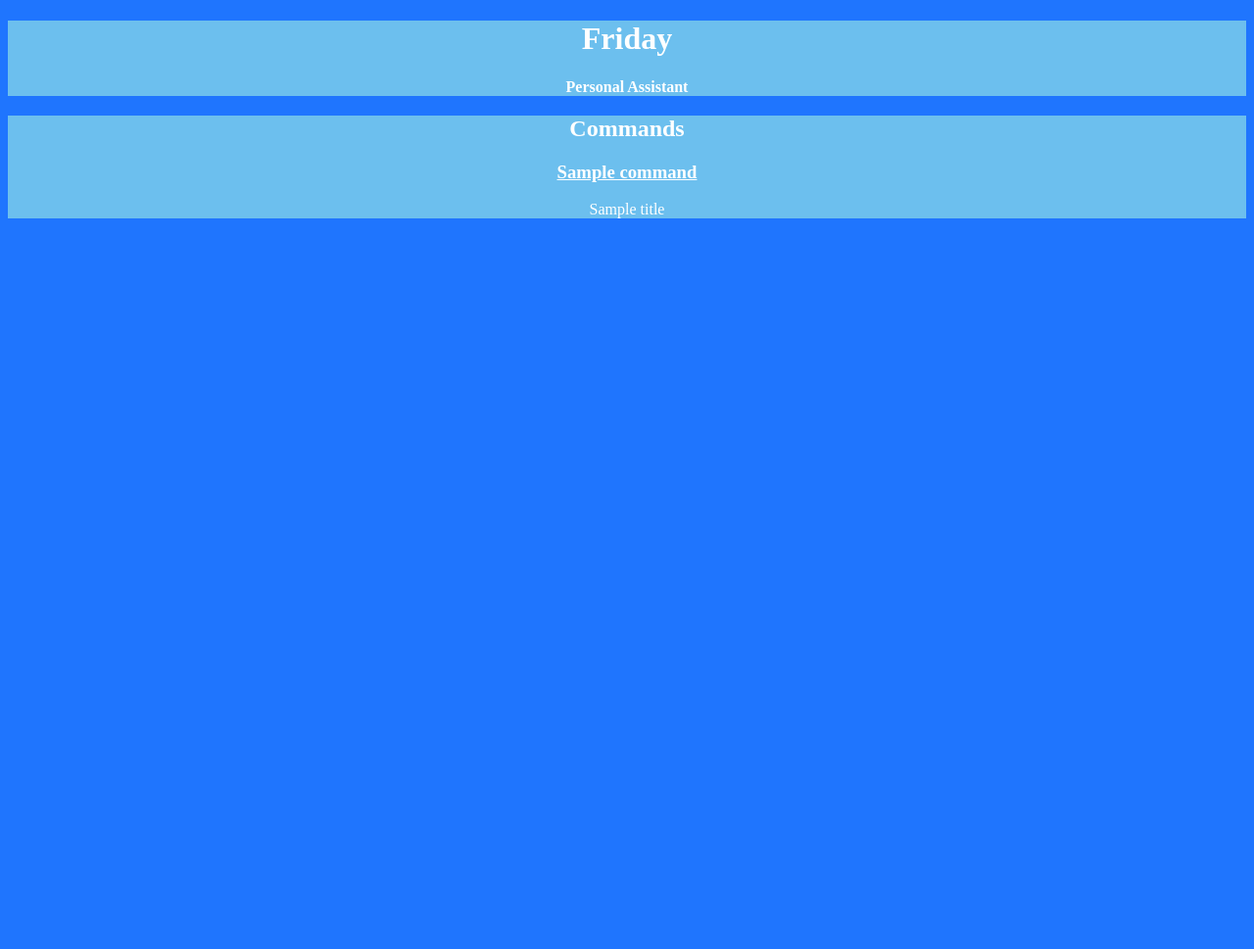
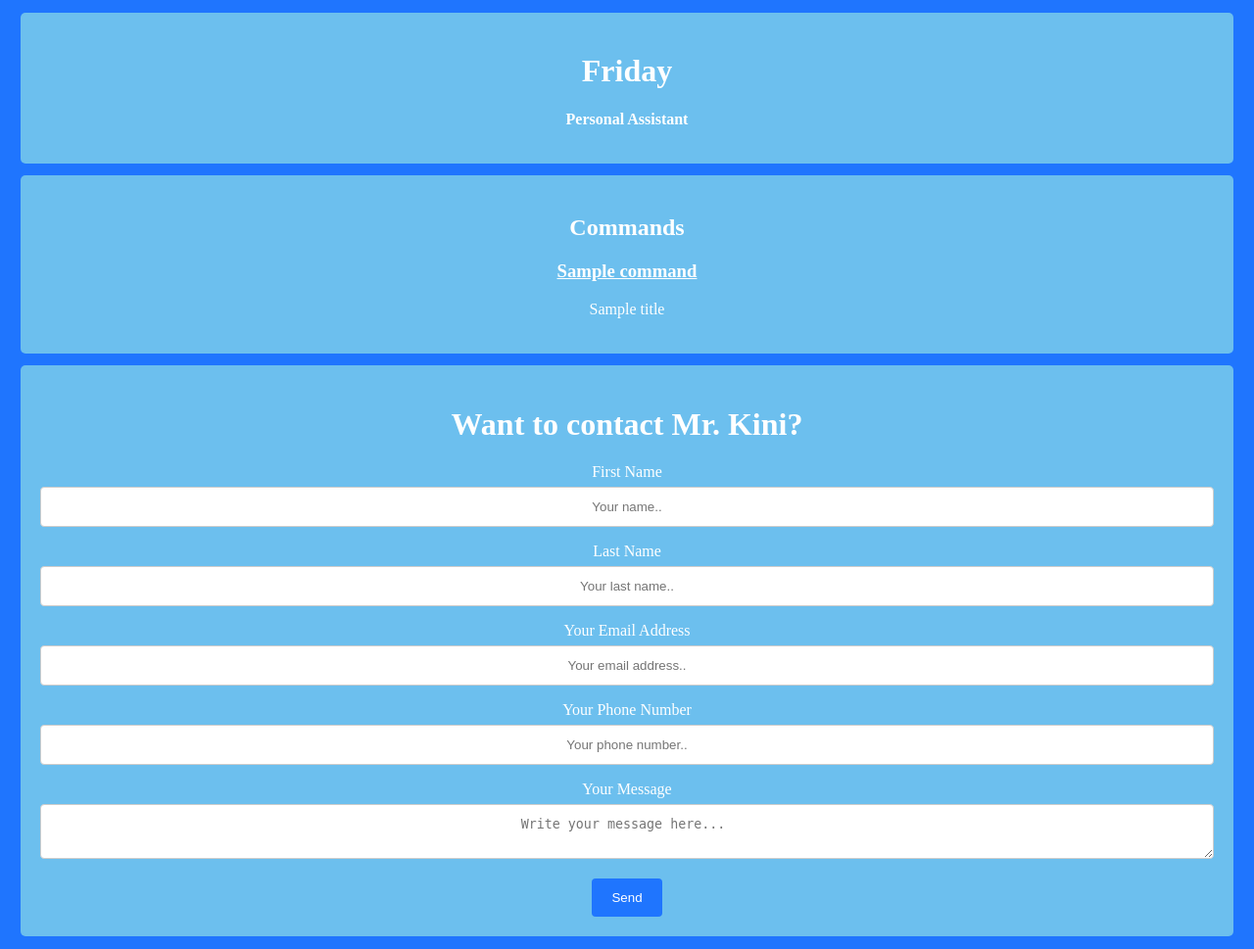
Before and after one commit to akini123456/Friday----Personal-Assistant, a Flask app: template templates/index.html in a window 1280 px wide. Shown: the whole page at 98% size. Before the commit the page ends 223 px from the top, so only its background shows below. Run offline with Flask 2, Linux system fonts and the light colour scheme; the template is opened without the code that fills it: most values are stand-ins (such as "Sample title", 1, 10 or a date in 2020).

Commit message:
🛍💇 Updated with Glitch

```diff
--- a/server.py
+++ b/server.py
@@ -1,5 +1,6 @@
 from flask import Flask
 from flask import render_template
+from flask import request
 app = Flask(__name__)
 from twilio.rest import Client
 import json
@@ -46,8 +47,10 @@ def friday():
                           elif len(command) is not e and command[e] == parsedInput[e]:
                               print("Parsing...")
                           else:
-                            request = 'help'
                             break
+          if parsedInput != "" and request == "":
+            request = 'help'
+
   # Processes requests
   if request == 'stock':
       functions.sendMessage(client, functions.readStockPrice(parsedInput[prefix]))
@@ -97,6 +100,9 @@ def fridayEmail():
   nl = '\n'
   section = "---------------------------"
 
+  # Opens JSON
+  data = json.load(open('commands.json'))
+
   emailCompiled = functions.readEmail()
   if emailCompiled != "You have mail!" + nl + section + nl:
     functions.sendMessage(client, emailCompiled)
@@ -104,5 +110,22 @@ def fridayEmail():
 
   return render_template("index.html", commands = data)
 
+@app.route("/contact", methods=['GET', 'POST'])
+def reportContact():
+  nl = '\n'
+  section = "---------------------------"
+
+  # Opens JSON
+  data = json.load(open('commands.json'))
+
+  userdata = request.form
+  message = ""
+  message += str(userdata['fname']) + " " + str(userdata['lname']) + " sent you this message..." + nl + section + nl + str(userdata['message']) + nl + section + nl + "You can contact " + str(userdata['fname']) + " " + str(userdata['lname']) + " @ " + str(userdata['email']) + " or " + str(userdata['phone'])
+
+  functions.sendMessage(client, message)
+  functions.wipeMessages(client)
+
+  return render_template("index.html", commands = data)
+
 if __name__ == "__main__":
   app.run()
--- a/static/style.css
+++ b/static/style.css
@@ -12,3 +12,36 @@ body {
   color: white;
   background-color: #6cbfee
 }
+
+
+/* This is the Contact Us CSS */
+label, h1 {
+  color: white;
+}
+input[type=text], select, textarea, input[type=email] {
+  width: 100%;
+  padding: 12px;
+  border: 1px solid #ccc;
+  border-radius: 4px;
+  box-sizing: border-box;
+  margin-top: 6px;
+  margin-bottom: 16px;
+  resize: vertical;
+  text-align: center;
+}
+
+input[type=submit] {
+  background-color: #1f75fe;
+  color: white;
+  padding: 12px 20px;
+  border: none;
+  border-radius: 4px;
+  cursor: pointer;
+}
+
+.container {
+  border-radius: 5px;
+  background-color: #6cbfee;
+  padding: 20px;
+  margin: 1%
+}
--- a/templates/index.html
+++ b/templates/index.html
@@ -37,12 +37,12 @@
     <link rel="stylesheet" href="static/style.css" />
   </head>
   <body>
-    <div id="title">
+    <div id="title" class = "container">
       <h1>Friday</h1>
       <p><b>Personal Assistant</b></p>
     </div>
 
-    <div id="commands">
+    <div id="commands" class = "container">
       <h2>Commands</h2>
       {% for title in commands %}
       <h3>
@@ -53,5 +53,27 @@
       {% endfor %}
       {% endfor %}
     </div>
+
+    <div id = "contact" class = "container">
+      <form method="post" action="/contact">
+        <h1>Want to contact Mr. Kini?</h1>
+        <label for="fname">First Name</label>
+        <input type="text" id="fname" name="fname" placeholder="Your name..">
+
+        <label for="lname">Last Name</label>
+        <input type="text" id="lname" name="lname" placeholder="Your last name..">
+
+        <label for="email">Your Email Address</label>
+        <input type="email" id="email" name="email" placeholder="Your email address..">
+
+        <label for="phone">Your Phone Number</label>
+        <input type="text" id="phone" name="phone" placeholder="Your phone number..">
+
+        <label for="message">Your Message</label>
+        <textarea id="message" name="message" placeholder="Write your message here... " style="height:20%"></textarea>
+
+        <input type="submit" value="Send">
+      </form>
+    </div>
   </body>
 </html>
```
